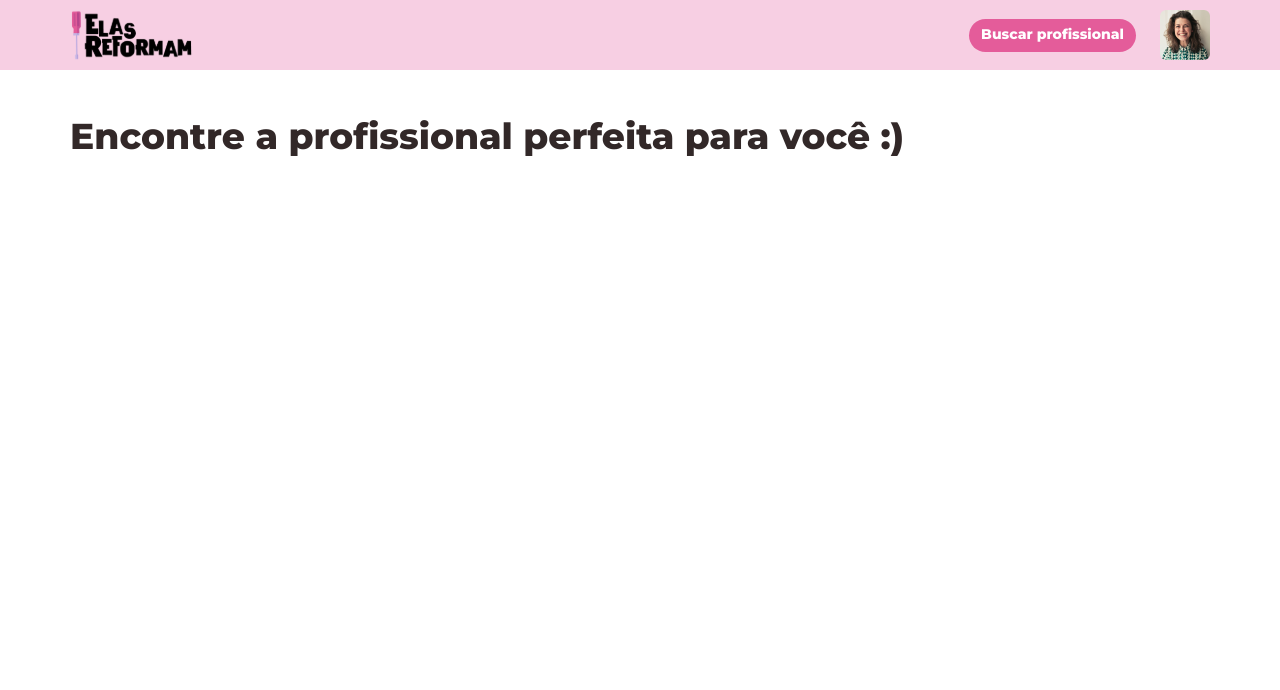
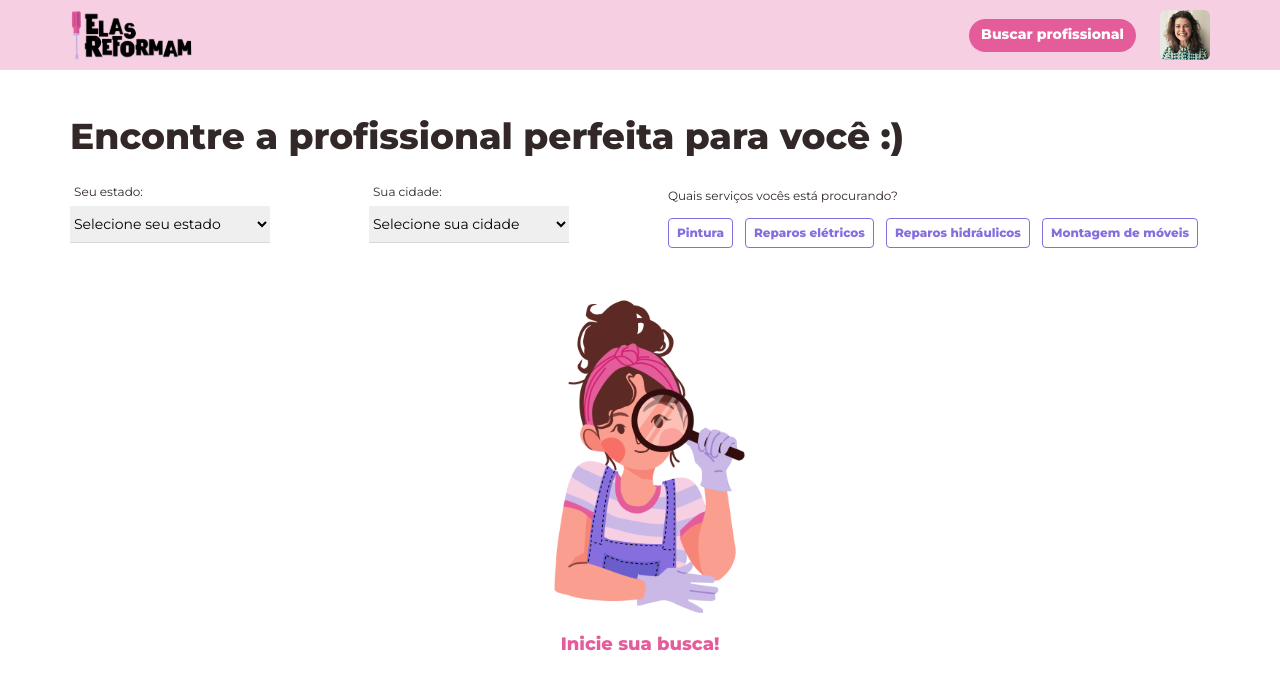
Before and after one commit to AnaBiaCosta/elas-reformam, a React (Create React App) app: page /buscar in a window 1280 px wide. Shown: the top 690 px of the page. Built offline with nearby package versions, Linux system fonts and the light colour scheme.

Commit message:
Add action-chip and select components

```diff
--- a/src/assets/images/index.js
+++ b/src/assets/images/index.js
@@ -2,10 +2,12 @@ import brandMini from './brand-mini.svg'
 import headerAvatar from './header-avatar.png'
 import stars from './stars.png'
 import toolsIcon from './tools-icon.svg'
+import startSearch from './start-search.svg'
 
 export {
   brandMini,
   headerAvatar,
   stars,
-  toolsIcon
+  toolsIcon,
+  startSearch
 }
--- /dev/null
+++ b/src/components/ActionChips/ActionChips.js
@@ -0,0 +1,28 @@
+import React, { useState } from 'react'
+import { ActionChipWrapper } from './ActionChips.style'
+
+const ActionChip = ({
+  label,
+  value,
+  onClick
+}) => {
+  const [selected, setSelected] = useState(false)
+
+  return (
+    <ActionChipWrapper
+      selected={selected}
+      onClick={() => {
+        if (selected) {
+          setSelected(false)
+        } else {
+          setSelected(true)
+          onClick(value)
+        }
+      }}
+    >
+      {label}
+    </ActionChipWrapper>
+  )
+}
+
+export { ActionChip }
--- /dev/null
+++ b/src/components/ActionChips/ActionChips.style.js
@@ -0,0 +1,20 @@
+import styled from 'styled-components'
+import { tokens } from '../../shared/tokens'
+
+export const ActionChipWrapper = styled.button`
+  border: 1px solid ${tokens.colors.purpleDarker};
+  border-radius: 4px;
+  font-size: ${tokens.fonts.textSmall};
+  line-height: ${tokens.lineHeight.textSmall};
+  font-weight: 800;
+  color: ${tokens.colors.purpleDarker};
+  background-color: ${tokens.colors.white};
+  padding: 4px ${tokens.spaces.tiny};
+  margin-right: ${tokens.spaces.small};
+  cursor: pointer;
+
+  ${({ selected }) => selected && `
+    color: ${tokens.colors.white};
+    background-color: ${tokens.colors.purpleDarker};
+  `}
+`
--- /dev/null
+++ b/src/components/ActionChips/index.js
@@ -0,0 +1 @@
+export * from './ActionChips'
--- /dev/null
+++ b/src/components/Select/Select.js
@@ -0,0 +1,33 @@
+import React from 'react'
+import {
+  Wrapper,
+  Label,
+  SelectWrapper
+} from './Select.style'
+
+const Select = ({
+  label,
+  placeholder,
+  data,
+  onChange
+}) => {
+  return (
+    <Wrapper>
+      <Label>{label}:</Label>
+      <SelectWrapper onChange={e => onChange(e.target.value)}>
+        <option>{placeholder}</option>
+
+        {data.map(item => (
+          <option
+            key={item.id}
+            value={item.slug}
+          >
+            {item.name}
+          </option>
+        ))}
+      </SelectWrapper>
+    </Wrapper>
+  )
+}
+
+export { Select }
--- /dev/null
+++ b/src/components/Select/Select.style.js
@@ -0,0 +1,25 @@
+import styled from 'styled-components'
+import { tokens } from '../../shared/tokens'
+
+export const Wrapper = styled.div`
+  width: 200px;
+  display: flex;
+  flex-direction: column;
+`
+
+export const Label = styled.label`
+  font-size: ${tokens.fonts.textSmall};
+  line-height: ${tokens.fonts.textSmall};
+  margin-bottom: ${tokens.spaces.tiny};
+  color: ${tokens.colors.black};
+  padding-left: 4px;
+`
+
+export const SelectWrapper = styled.select`
+  padding: ${tokens.spaces.tiny} 0;
+  font-size: ${tokens.fonts.textDefault};
+  line-height: ${tokens.lineHeight.textDefault};
+  border: none;
+  border-bottom: 1px solid ${tokens.colors.grayLighter};
+  cursor: pointer;
+`
--- /dev/null
+++ b/src/components/Select/index.js
@@ -0,0 +1 @@
+export * from './Select'
--- a/src/components/index.js
+++ b/src/components/index.js
@@ -1 +1,4 @@
 export * from './Header'
+export * from './Card'
+export * from './Select'
+export * from './ActionChips'
--- a/src/pages/Search/Search.js
+++ b/src/pages/Search/Search.js
@@ -1,14 +1,108 @@
 import React from 'react'
 import { SearchContextProvider } from './_context'
+import { Select, ActionChip } from '../../components'
+import { startSearch } from '../../assets/images'
 import {
   PageWrapper,
-  Title
+  Title,
+  SearchContainer,
+  ActionsContainer,
+  ResultWrapper,
+  InitialState
 } from './Search.style'
 
 const Page = () => {
+  const stateData = [
+    {
+      id: 1,
+      name: 'São Paulo',
+      slug: 'sao-paulo'
+    },
+    {
+      id: 2,
+      name: 'Rio de Janeiro',
+      slug: 'rio-de-janeiro'
+    }
+  ]
+
+  const cityData = [
+    {
+      id: 1,
+      name: 'São Paulo',
+      slug: 'sao-paulo'
+    },
+    {
+      id: 2,
+      name: 'Itapecerica da Serra',
+      slug: 'itapecerica-da-serra'
+    }
+  ]
+
+  const servicesTypesData = [
+    {
+      id: 1,
+      name: 'Pintura',
+      value: 1
+    },
+    {
+      id: 2,
+      name: 'Reparos elétricos',
+      value: 2
+    },
+    {
+      id: 3,
+      name: 'Reparos hidráulicos',
+      value: 3
+    },
+    {
+      id: 4,
+      name: 'Montagem de móveis',
+      value: 4
+    }
+  ]
+
+  const onClick = value => {
+    console.log(value)
+  }
+
   return (
     <PageWrapper>
       <Title>Encontre a profissional perfeita para você :)</Title>
+
+      <SearchContainer>
+        <Select
+          label="Seu estado"
+          placeholder="Selecione seu estado"
+          data={stateData}
+          // onChange={handleValue}
+        />
+
+        <Select
+          label="Sua cidade"
+          placeholder="Selecione sua cidade"
+          data={cityData}
+          // onChange={handleValue}
+        />
+
+        <ActionsContainer>
+          <p>Quais serviços vocês está procurando?</p>
+
+          {servicesTypesData.map(item => (
+            <ActionChip
+              label={item.name}
+              value={item.value}
+              onClick={onClick}
+            />
+          ))}
+        </ActionsContainer>
+      </SearchContainer>
+
+      <ResultWrapper>
+        <InitialState>
+          <img src={startSearch} alt="Garota segurando uma lupa" />
+          <p>Inicie sua busca!</p>
+        </InitialState>
+      </ResultWrapper>
     </PageWrapper>
   )
 }
--- a/src/pages/Search/Search.style.js
+++ b/src/pages/Search/Search.style.js
@@ -21,6 +21,82 @@ export const Title = styled.h1`
   ${breakpoints.small} {
     font-size: ${tokens.fonts.title2};
     line-height: ${tokens.fonts.title2};
-    margin-bottom: 100px;
   }
 `
+
+export const SearchContainer = styled.div`
+  margin-top: 48px;
+
+  select {
+    margin-bottom: ${tokens.spaces.default};
+  }
+
+
+  ${breakpoints.small} {
+    margin-top: ${tokens.spaces.larger};
+    display: flex;
+    justify-content: space-between;
+
+    select {
+      margin-bottom: 0;
+    }
+  }
+`
+
+export const ActionsContainer = styled.div`
+  p {
+    color: ${tokens.colors.black};
+    font-size:${tokens.fonts.textSmall};
+    line-height: ${tokens.lineHeight.textSmall};
+    margin-bottom: ${tokens.spaces.small};
+  }
+
+  button {
+    margin-bottom: ${tokens.spaces.small};
+  }
+
+  ${breakpoints.small} {
+    button {
+      margin-bottom: 0;
+    }
+  }
+`
+
+export const ResultWrapper = styled.section`
+  margin-top: 48px;
+`
+
+export const InitialState = styled.div`
+  margin: 0 auto;
+  width: 130px;
+  display: flex;
+  flex-direction: column;
+  align-items: center;
+
+  img {
+    width: 120px;
+    height: 177px;
+  }
+
+  p {
+    color: ${tokens.colors.pinkDarker};
+    font-weight: 800;
+    font-size: ${tokens.fonts.textDefault};
+    line-height: ${tokens.lineHeight.textDefault};
+    margin-top: ${tokens.spaces.small};
+  }
+
+  ${breakpoints.small} {
+    width: 230px;
+
+    img {
+      width: 221px;
+      height: 324px;
+    }
+
+    p {
+      font-size: ${tokens.fonts.subtitle1};
+      line-height: ${tokens.lineHeight.subtitle1};
+    }
+  }
+`
```
Also changed, not shown: .eslintrc.json, src/assets/images/start-search.svg (added).
